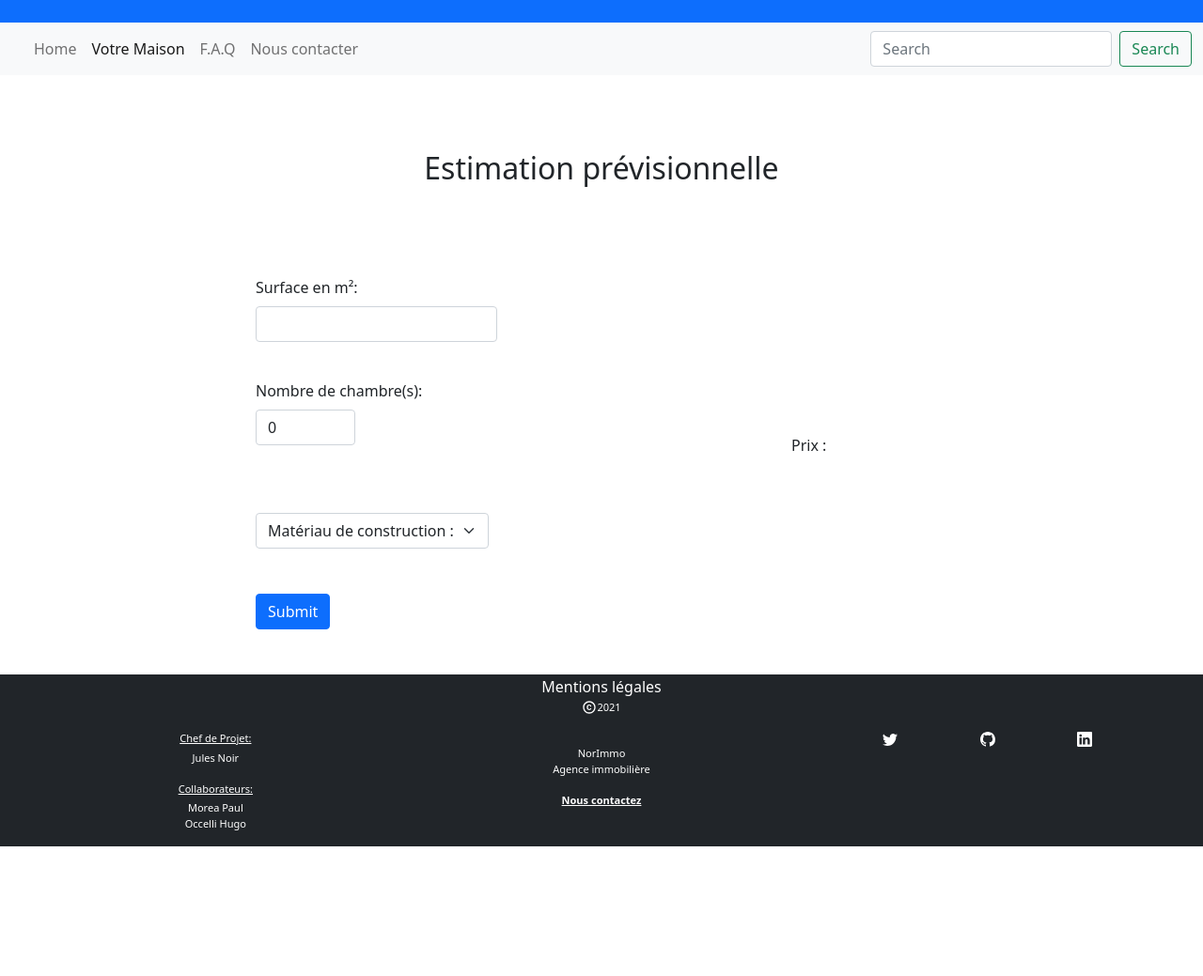
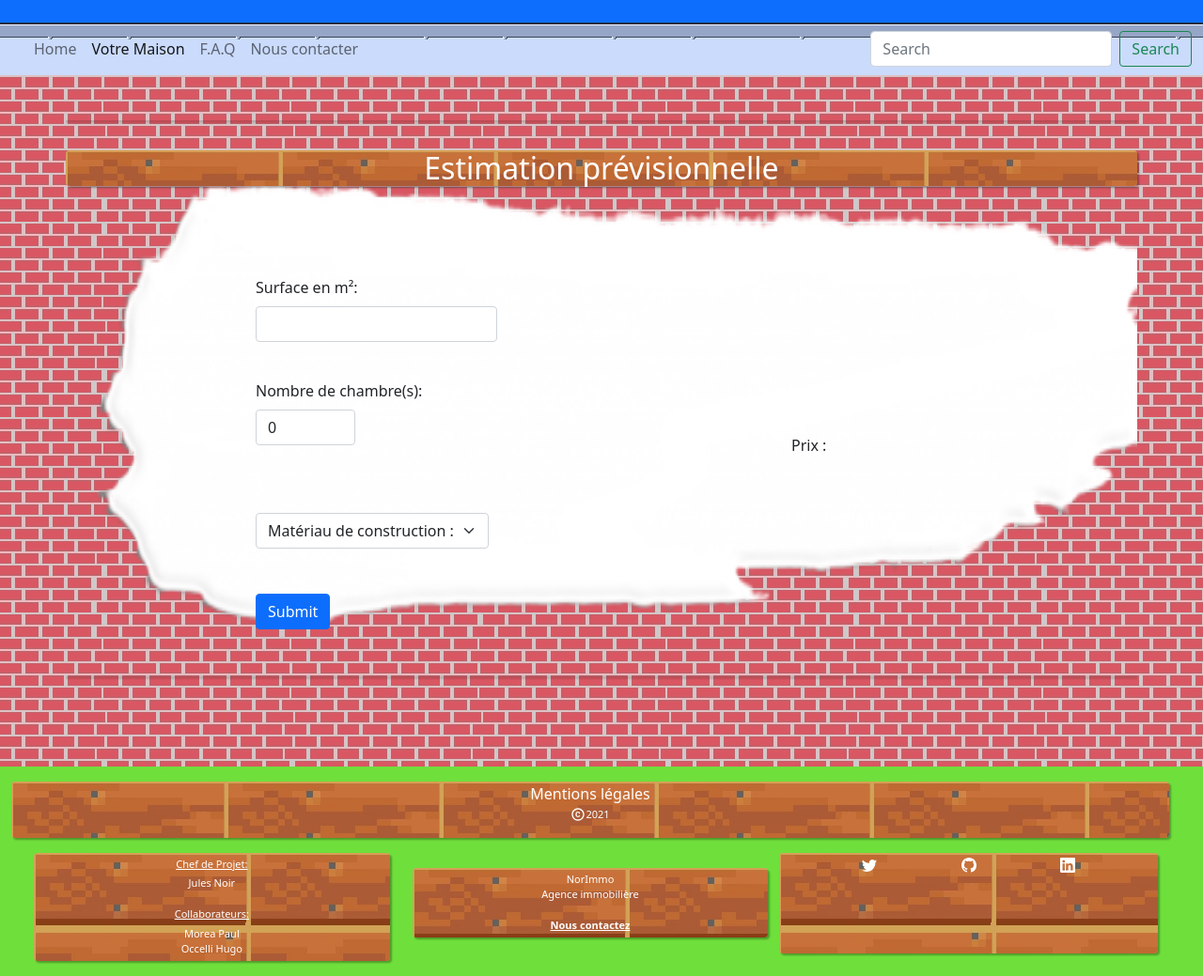
Before and after one commit to Eryans/NorImmo, a website built with Parcel: page estimation.html in a window 1280 px wide. Shown: the part 180-1219 px from the top of the page at 94% size. Before the commit the page ends 1081 px from the top, so only its background shows below. Built offline with nearby package versions, Linux system fonts and the light colour scheme.

Commit message:
styling the app oh yeah

```diff
--- a/css/main.css
+++ b/css/main.css
@@ -98,6 +98,31 @@ textarea {
     color: red;
    }
   /* --------------- Jules CSS---------------------*/
+  nav{
+    background-image: url(../img/goutiere.png);
+    background-repeat: repeat-x;
+  }
+  #pelouse{
+    background-color: rgb(111, 223, 60);
+  }
+  .panneau{
+    background-image: url(../img/wooden.png);
+    border-radius: 4px;
+    box-shadow: 2px 2px 2px rgba(0,0,0,0.3);
+    color: white;
+  }
+  .bg-paint{
+    background-image: url(../img/paint-roller.png);
+    background-repeat: no-repeat;
+    background-size: 110% 100%;
+    background-position-x: -1em;
+  }
+  body{
+    background-image: url(../img/BrickWall.jpg);
+  }
+  main{
+    min-height: 80vh;
+  }
   #textDescription{
     background-color: rgba(0,0,0,0.5);
 
@@ -121,6 +146,7 @@ textarea {
   }
   #carouContainer{
     height:60vh; /* DO NOT TOUCH OR IT WILL BREAK THE CAROUSEL */
+    box-shadow: 2px 2px 2px rgba(0,0,0,0.6);
   }
   #picTitle,#picText{
     transition: opacity 1s;
--- a/estimation.html
+++ b/estimation.html
@@ -69,10 +69,10 @@
     </nav>
 
 
-    <main class="container my-5">
+    <main class="container my-5 bg-paint">
 
       <section class="row">
-        <h2 class="text-md-center" id="title-estimate">Estimation prévisionnelle</h2>
+        <h2 class="text-md-center panneau" id="title-estimate">Estimation prévisionnelle</h2>
       <form class="col-6 offset-md-1 offset-lg-2">
         <div class="mb-3">
           <label for="inputSurface" class="form-label">Surface en m²:</label>
@@ -98,7 +98,9 @@
     </main>
 
 
-    <footer class="container-fluid row mx-auto bg-dark text-white mt-5">
+    <!-------------------------Footer-------------------------->
+    <footer id="pelouse" class="container-fluid row mx-auto text-white mt-5">
+      <section class="row justify-content-center panneau my-3 p-0">
         <h2 class="text-center fs-6 m-auto mt-1">Mentions légales</h2>
         <div class="d-flex justify-content-center mt-1">
         <svg xmlns="http://www.w3.org/2000/svg" enable-background="new 0 0 16 16" height="16px" viewBox="0 0 24 24" width="16px" fill="white">
@@ -106,8 +108,10 @@
         </svg>
         <p class="d-inline">2021</p>
             </div>
+      </section>
+      <section class="row">
         <div class="col-4">
-        <ul class="list-unstyled">
+          <ul class="list-unstyled panneau p-1">
             <li class="mb-1 text-decoration-underline text-md-center">Chef de Projet:</li>
             <li class="text-md-center">Jules Noir</li><br>
             <li class="mb-1 text-decoration-underline text-md-center">Collaborateurs:</li>
@@ -116,21 +120,21 @@
           </ul>
         </div>
         <div class="col-4">
-        <ul class="list-unstyled mt-md-3">
+          <ul class="list-unstyled mt-md-3 panneau p-1">
             <li class="text-center">NorImmo</li>
             <li class="text-center">Agence immobilière</li><br>
             <li class="text-center fw-bold"><a href="contact.html" style="text-decoration: none underline; color: white;">Nous contactez</a></li>
           </ul>
         </div>
-      <div class="col-4 d-flex flex-row mb-4 justify-content-md-evenly align-items-md-start">
+        <div class="col-4 d-flex flex-row mb-4 justify-content-md-evenly align-items-md-start panneau p-1">
           <button style="border: none; background-color: inherit;" onclick="getTwitLinks()">
             <svg xmlns="http://www.w3.org/2000/svg" width="16px" height="16px" fill="white" class="bi bi-twitter" viewBox="0 0 16 16">
               <path d="M5.026 15c6.038 0 9.341-5.003 9.341-9.334 0-.14 0-.282-.006-.422A6.685 6.685 0 0 0 16 3.542a6.658 6.658 0 0 1-1.889.518 3.301 3.301 0 0 0 1.447-1.817 6.533 6.533 0 0 1-2.087.793A3.286 3.286 0 0 0 7.875 6.03a9.325 9.325 0 0 1-6.767-3.429 3.289 3.289 0 0 0 1.018 4.382A3.323 3.323 0 0 1 .64 6.575v.045a3.288 3.288 0 0 0 2.632 3.218 3.203 3.203 0 0 1-.865.115 3.23 3.23 0 0 1-.614-.057 3.283 3.283 0 0 0 3.067 2.277A6.588 6.588 0 0 1 .78 13.58a6.32 6.32 0 0 1-.78-.045A9.344 9.344 0 0 0 5.026 15z"/>
             </svg>
             <p id="twitter-links" class="to-reveal" style="color:white;">
-            <br><a href="#">Jules twitter</a><br><br>
-            <a href="#">Paul twitter</a><br><br>
-            <a href="#">Hugo twitter</a>
+              <br><a href="https://mobile.twitter.com/JulesNoir">Jules twitter</a><br><br>
+              <a href="https://twitter.com/Paul_Morea_">Paul twitter</a><br><br>
+              <a href="https://twitter.com/OccelliH">Hugo twitter</a>
             </p>
           </button>
           <button style="border: none; background-color: inherit;" onclick="getGitLinks()">
@@ -154,6 +158,7 @@
             </p>
           </button>
         </div>
+      </section>
   </footer>
 
     <script src="js/vendor/modernizr-3.11.2.min.js"></script>
--- a/index.html
+++ b/index.html
@@ -67,11 +67,11 @@
         </div>
       </div>
     </nav>
-    <main class="container">
-      <h2>Les réalisations NorImmo</h2>
+    <main class="container my-3">
+      <h2 class="panneau p-5">Les réalisations NorImmo</h2>
       <!-------------------------Caroussel----------------------------->
       <section class="row my-3 justify-content-center">
-          <section class="my-3 col-12 p-0 position-relative">
+          <section class="my-3 col-12 p-0 position-relative ">
             <div id="carouContainer" class="position-relative overflow-hidden">
 				<img id="carrousselPic" class="carouClass col-12 p-auto position-absolute" src="https://picsum.photos/1000/1000" alt="Pictures of house">
 			</div>
@@ -85,13 +85,14 @@
                 Dolorem ab aliquam sapiente nobis.</p>
             </section>
           </section>
-		  <section class="row">
+		  <section class="row panneau p-5">
 			<h1>NorImmo, l'entreprise pour <span class="text-decoration-underline">votre maison !</span></h1>
 			<p>Lorem ipsum dolor, sit amet consectetur adipisicing elit. Temporibus corrupti fuga mollitia ducimus fugit veniam! Ratione veritatis ipsam eaque necessitatibus voluptate aut earum, facere, repellat corrupti, quisquam est id debitis!</p>
 		  </section>
     </main>
-
-    <footer class="container-fluid row mx-auto bg-dark text-white mt-5">
+    <!-------------------------Footer-------------------------->
+    <footer id="pelouse" class="container-fluid row mx-auto text-white mt-5">
+      <section class="row justify-content-center panneau my-3 p-0">
         <h2 class="text-center fs-6 m-auto mt-1">Mentions légales</h2>
         <div class="d-flex justify-content-center mt-1">
         <svg xmlns="http://www.w3.org/2000/svg" enable-background="new 0 0 16 16" height="16px" viewBox="0 0 24 24" width="16px" fill="white">
@@ -99,8 +100,10 @@
         </svg>
         <p class="d-inline">2021</p>
             </div>
+      </section>
+      <section class="row">
         <div class="col-4">
-        <ul class="list-unstyled">
+          <ul class="list-unstyled panneau p-1">
             <li class="mb-1 text-decoration-underline text-md-center">Chef de Projet:</li>
             <li class="text-md-center">Jules Noir</li><br>
             <li class="mb-1 text-decoration-underline text-md-center">Collaborateurs:</li>
@@ -109,13 +112,13 @@
           </ul>
         </div>
         <div class="col-4">
-        <ul class="list-unstyled mt-md-3">
+          <ul class="list-unstyled mt-md-3 panneau p-1">
             <li class="text-center">NorImmo</li>
             <li class="text-center">Agence immobilière</li><br>
             <li class="text-center fw-bold"><a href="contact.html" style="text-decoration: none underline; color: white;">Nous contactez</a></li>
           </ul>
         </div>
-      <div class="col-4 d-flex flex-row mb-4 justify-content-md-evenly align-items-md-start">
+        <div class="col-4 d-flex flex-row mb-4 justify-content-md-evenly align-items-md-start panneau p-1">
           <button style="border: none; background-color: inherit;" onclick="getTwitLinks()">
             <svg xmlns="http://www.w3.org/2000/svg" width="16px" height="16px" fill="white" class="bi bi-twitter" viewBox="0 0 16 16">
               <path d="M5.026 15c6.038 0 9.341-5.003 9.341-9.334 0-.14 0-.282-.006-.422A6.685 6.685 0 0 0 16 3.542a6.658 6.658 0 0 1-1.889.518 3.301 3.301 0 0 0 1.447-1.817 6.533 6.533 0 0 1-2.087.793A3.286 3.286 0 0 0 7.875 6.03a9.325 9.325 0 0 1-6.767-3.429 3.289 3.289 0 0 0 1.018 4.382A3.323 3.323 0 0 1 .64 6.575v.045a3.288 3.288 0 0 0 2.632 3.218 3.203 3.203 0 0 1-.865.115 3.23 3.23 0 0 1-.614-.057 3.283 3.283 0 0 0 3.067 2.277A6.588 6.588 0 0 1 .78 13.58a6.32 6.32 0 0 1-.78-.045A9.344 9.344 0 0 0 5.026 15z"/>
@@ -147,13 +150,13 @@
             </p>
           </button>
         </div>
+      </section>
   </footer>
-
+    <script src="js/footer.js"></script>
     <script src="js/caroussel.js"></script>
     <script src="js/vendor/modernizr-3.11.2.min.js"></script>
     <script src="js/plugins.js"></script>
     <script src="js/main.js"></script>
-    <script src="js/footer.js"></script>
 
     <!-- Google Analytics: change UA-XXXXX-Y to be your site's ID. -->
     <script>
```
Also changed, not shown: contact.html (+14 -10 lines), faq.html (+12 -8 lines), img/BrickWall.jpg (added), img/goutiere.png (added), img/paint-roller.png (added), img/paint_roller.png (added), img/wooden.png (added). Lines whose indentation alone changed are shown as unchanged.
